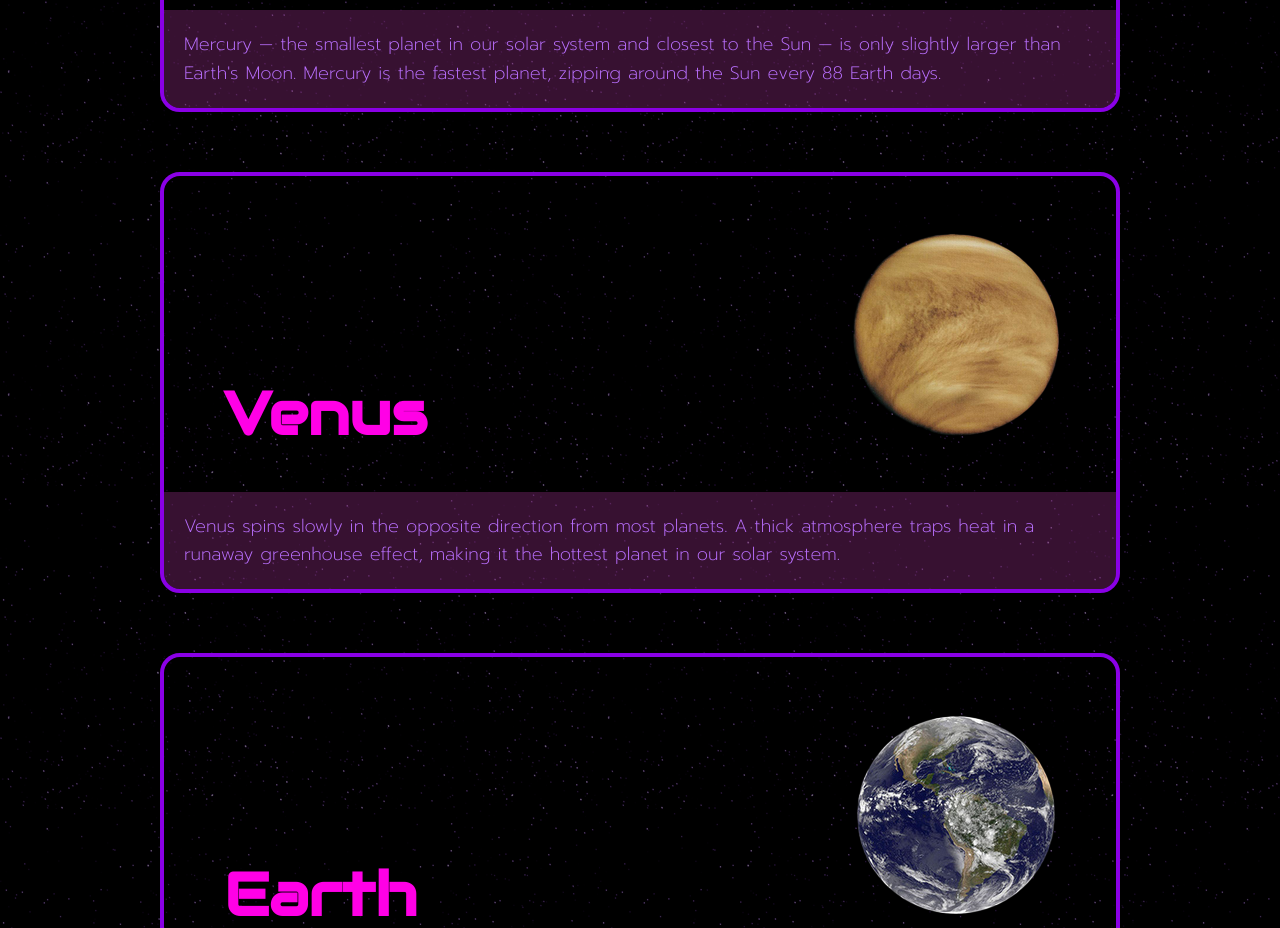
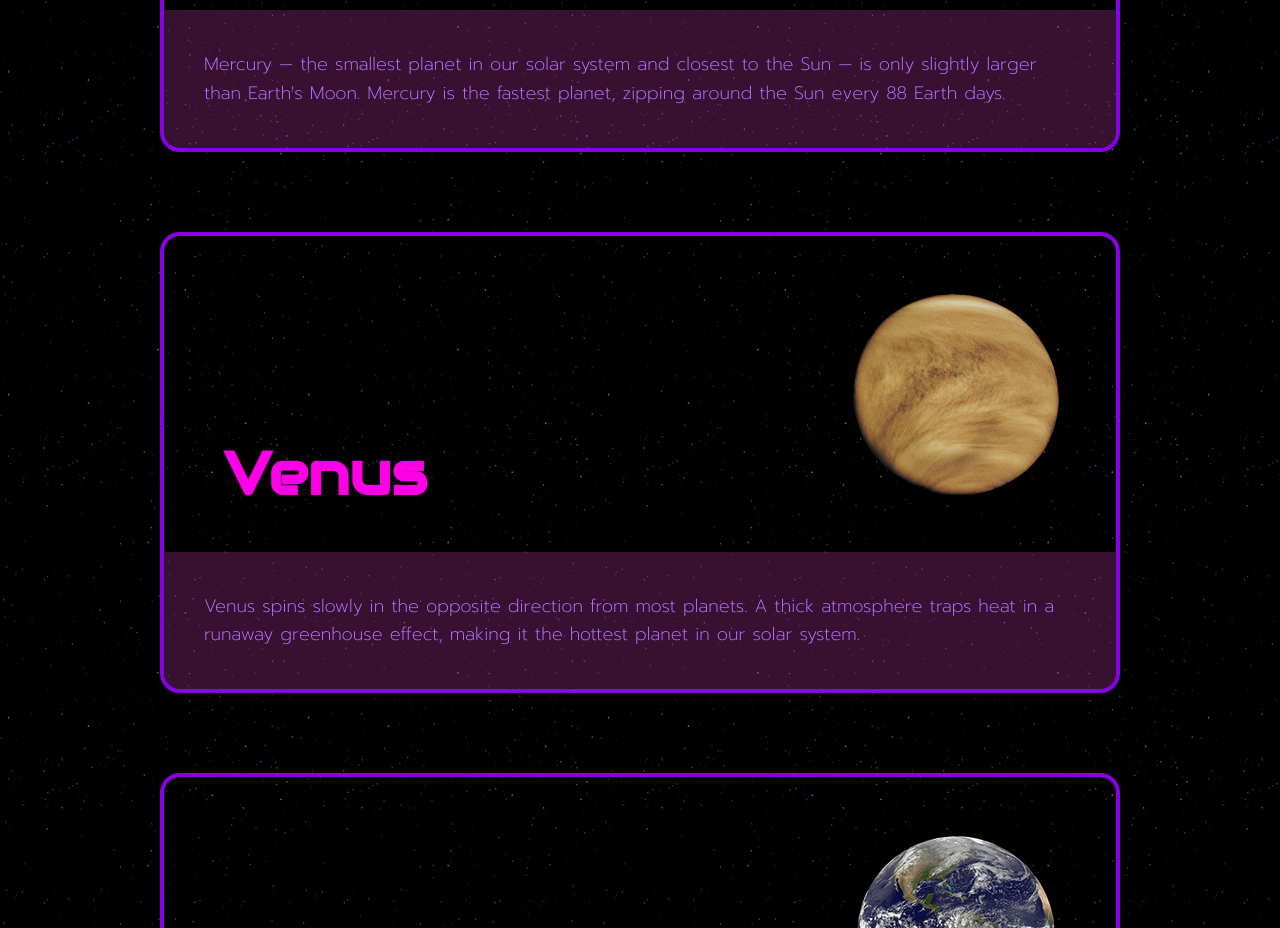
Before and after one commit to samotaviano/landing_page, a plain HTML site: page index.html in a window 1280 px wide. Shown: the part 806-1734 px from the top of the page. Drawn offline with Linux system fonts and the light colour scheme.

Commit message:
Some size adjustments in the planet sections

```diff
--- a/css/styles.css
+++ b/css/styles.css
@@ -82,7 +82,7 @@ h1 {
 
 section {
   max-width: 960px;
-  margin: 0 auto 60px;
+  margin: 0 auto 80px;
   border: 4px solid #55515a;
   background: #000;
   border-radius: 20px;
@@ -91,7 +91,7 @@ section {
 }
 
 .planet_container p {
-  padding: 20px;
+  padding: 40px;
   background: rgba(182, 182, 182, 0.3);
   font-size: 18px;
   font-weight: 200;
```
